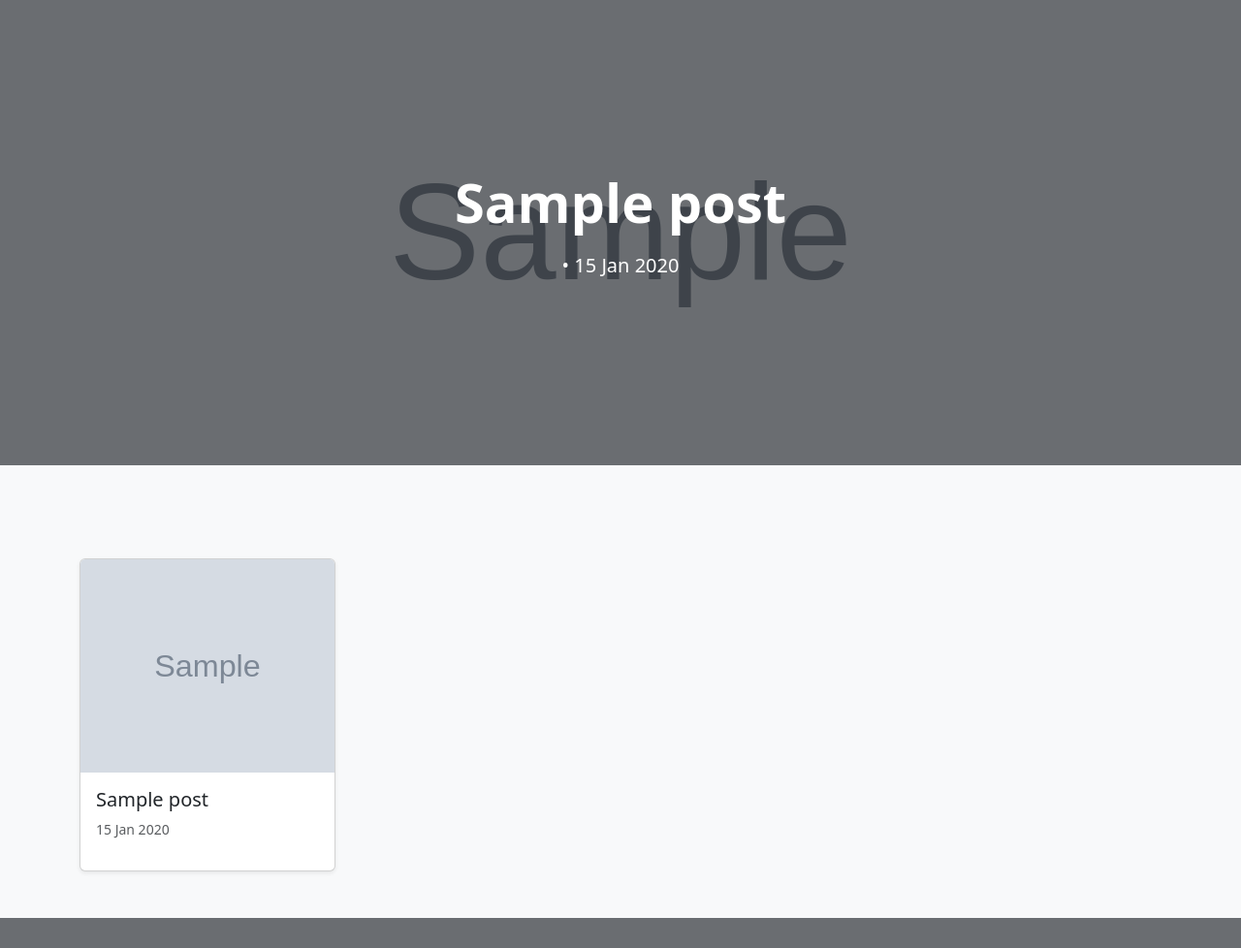
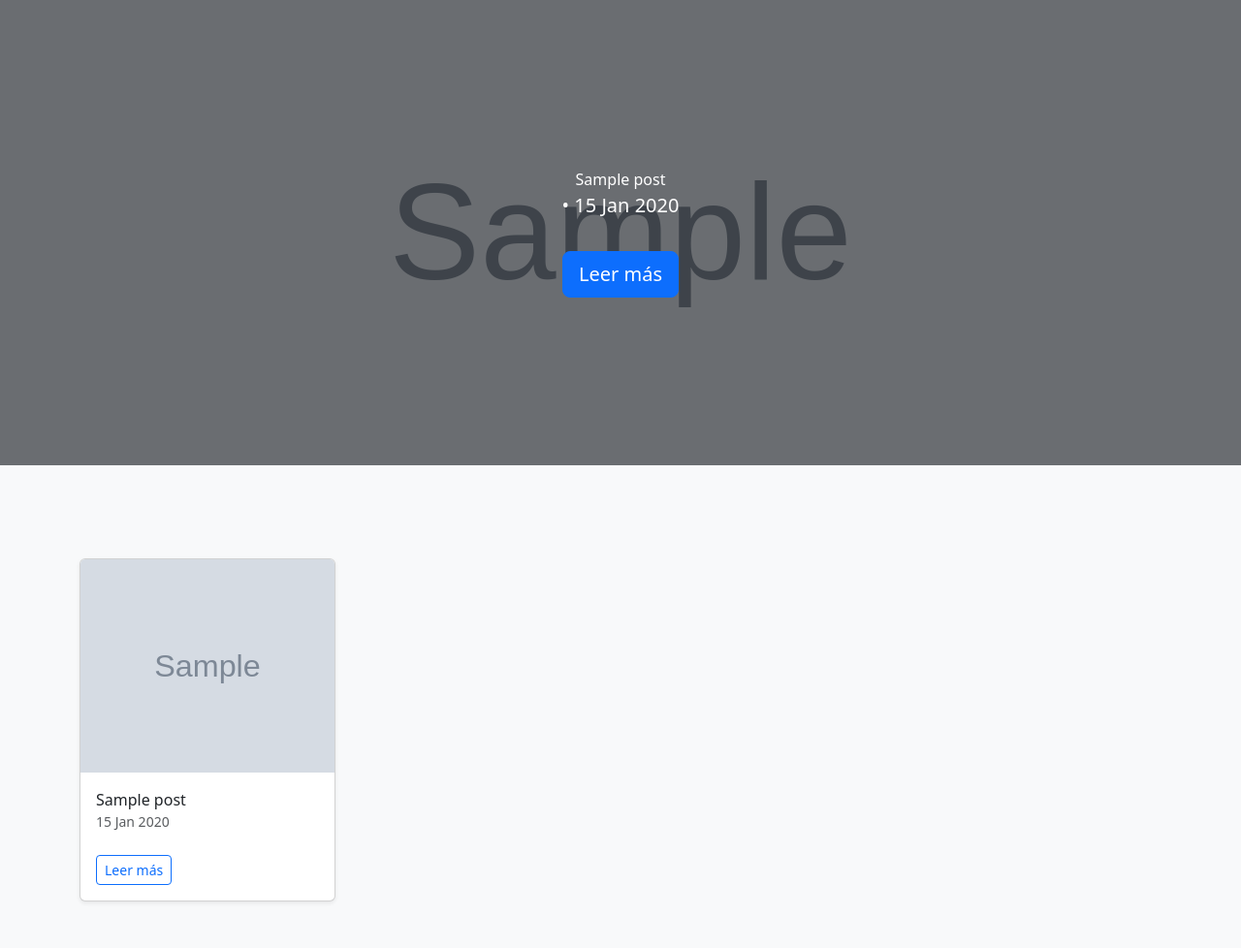
Before and after one commit to raulferreyra/Kiubmedia, a Django app: template blog/templates/blog/post_list.html in a window 1280 px wide. Shown: the whole page at 97% size. Before the commit the page ends 947 px from the top, so only its background shows below. Run offline with Django 4.2, Linux system fonts and the light colour scheme; the template is opened without the code that fills it: most values are stand-ins (such as "Sample title", 1, 10 or a date in 2020); grey boxes marked "Sample" are stand-in pictures.

Commit message:
Added links

```diff
--- a/blog/templates/blog/post_list.html
+++ b/blog/templates/blog/post_list.html
@@ -8,13 +8,16 @@
     style="background-image: url('{{ latest_post.images.first.image.url|default:'https://via.placeholder.com/1920x600?text=KIUB+Media' }}');">
     <div class="hero-overlay">
         <div class="container">
-            <h1 class="display-4 fw-bold mb-3">{{ latest_post.title }}</h1>
+            <a href="{{ latest_post.get_absolute_url }}" class="text-white text-decoration-none">
+                {{ latest_post.title }}
+            </a>
             <p class="lead">
                 {% if latest_post.author %}
                 Por {{ latest_post.author.get_full_name|default:latest_post.author.username }}
                 {% endif %}
                 • {{ latest_post.pub_date|date:"d M Y" }}
             </p>
+            <a href="{{ latest_post.get_absolute_url }}" class="btn btn-primary btn-lg mt-3">Leer más</a>
         </div>
     </div>
 </section>
@@ -29,11 +32,14 @@
             <img src="{{ post.images.first.image.url }}" class="card-img-top" alt="{{ post.title }}">
             {% endif %}
             <div class="card-body">
-                <h5 class="card-title">{{ post.title }}</h5>
+                <a href="{{ post.get_absolute_url }}" class="text-dark text-decoration-none">
+                    {{ post.title }}
+                </a>
                 <p class="text-muted small">
                     {{ post.pub_date|date:"d M Y" }}
                     {% if post.author %} • {{ post.author.get_full_name|default:post.author.username }}{% endif %}
                 </p>
+                <a href="{{ post.get_absolute_url }}" class="btn btn-outline-primary btn-sm mt-2">Leer más</a>
             </div>
         </div>
         {% endif %}
```
